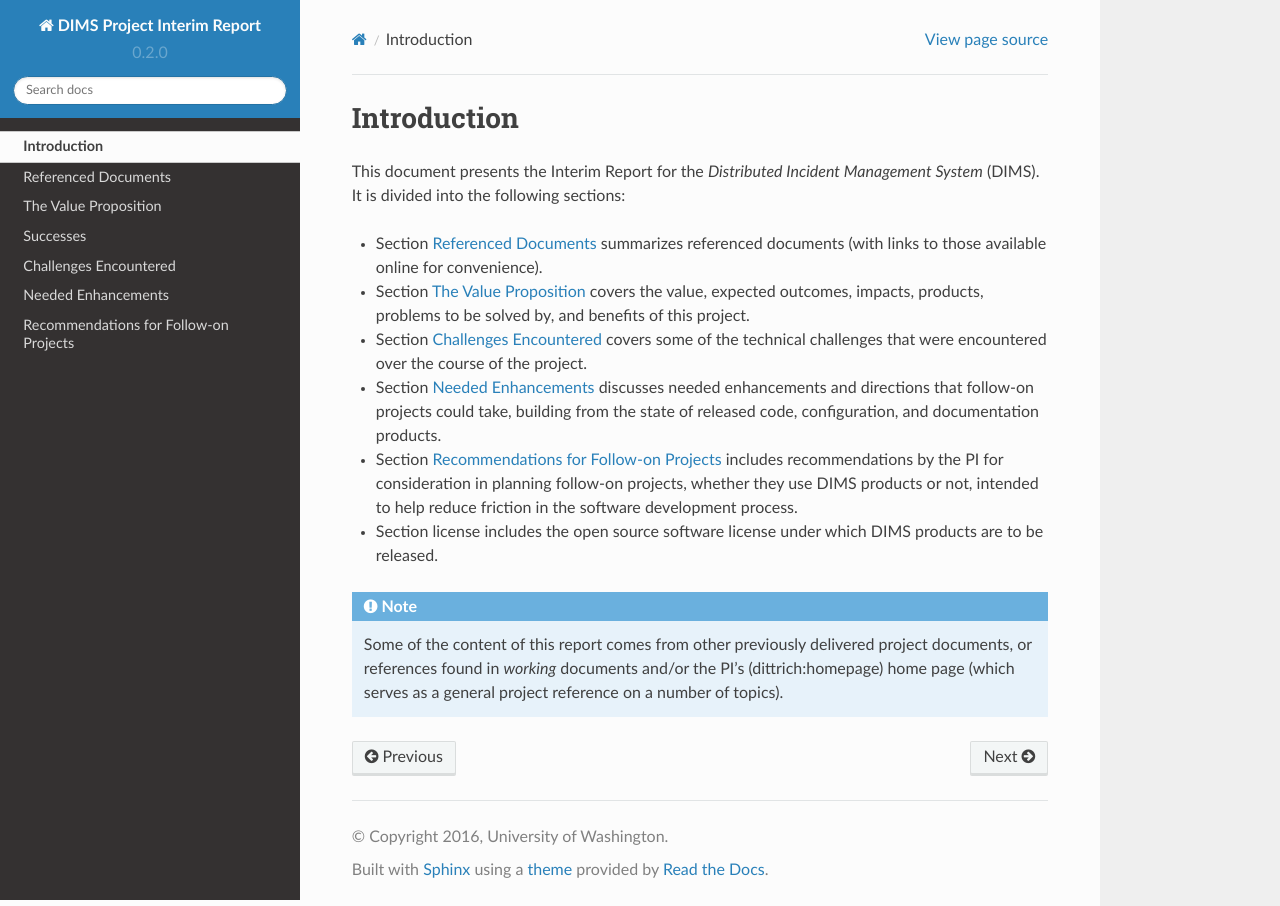
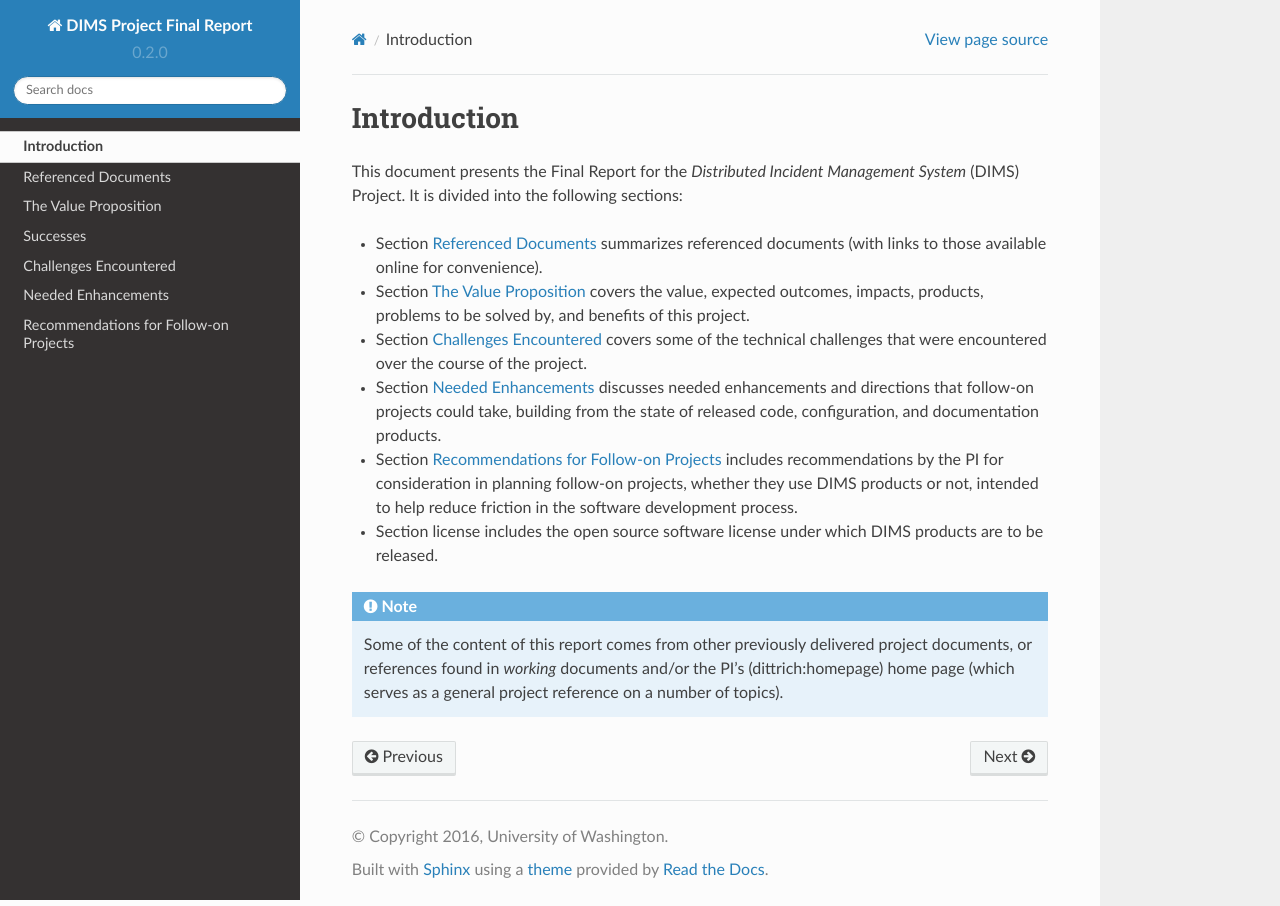
Before and after one commit to uw-dims/dims-finalreport, a Sphinx documentation site: the page built from docs/source/introduction.rst, in a window 1280 px wide. Built offline with Sphinx 7.4.7 and the Read the Docs theme 2.0.0, drawn with Linux system fonts in a browser that asks for light colours; pages that are not in the unit, such as notebooks, are missing from menus.

Commit message:
Rename to Final Report

```diff
--- a/docs/source/conf.py
+++ b/docs/source/conf.py
@@ -67,7 +67,7 @@ source_encoding = 'utf-8-sig'
 master_doc = 'index'
 
 # General information about the project.
-project = u'DIMS Project Interim Report'
+project = u'DIMS Project Final Report'
 copyright = u'2016, University of Washington'
 
 # The version info for the project you're documenting, acts as replacement
@@ -250,7 +250,7 @@ latex_elements = {
 # [howto/manual]).
 latex_documents = [
     (master_doc, 'dims-finalreport.tex',
-     u'DIMS Interim Report',
+     u'DIMS Project Final Report',
      u'David Dittrich', 'manual'),
 ]
 
@@ -281,7 +281,7 @@ latex_logo = 'UW-logo.png'
 # (source start file, name, description, authors, manual section).
 man_pages = [
     (master_doc, 'dims-finalreport',
-     u'DIMS Interim Report',
+     u'DIMS Project Final Report',
      [u'David Dittrich'], 1)
 ]
 
@@ -296,10 +296,10 @@ man_pages = [
 #  dir menu entry, description, category)
 texinfo_documents = [
     (master_doc, 'dims-finalreport',
-     u'DIMS Interim Report',
+     u'DIMS Project Final Report',
      'David Dittrich',
      'dims-finalreport',
-     'Interim Report.',
+     'Final Report.',
      'Miscellaneous'),
 ]
 
--- a/docs/source/introduction.rst
+++ b/docs/source/introduction.rst
@@ -3,8 +3,8 @@
 Introduction
 ============
 
-This document presents the Interim Report for the *Distributed Incident
-Management System* (DIMS). It is divided into the following sections:
+This document presents the Final Report for the *Distributed Incident
+Management System* (DIMS) Project. It is divided into the following sections:
 
 + Section :ref:`referenceddocs` summarizes referenced documents
   (with links to those available online for convenience).
```
